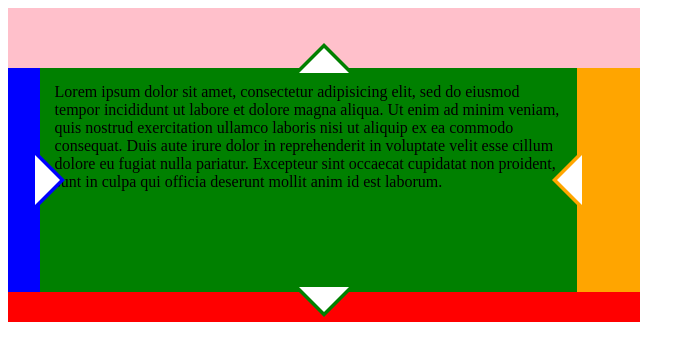
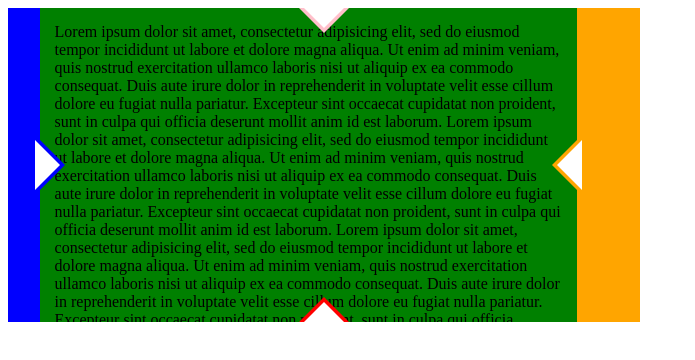
Before and after one commit to abrahamian/collapsible-columns, a website: page index.html in a window 1280 px wide. Shown: the whole page, without its empty margins (0-695 px from the left). Drawn offline with nearby package versions, Linux system fonts and the light colour scheme.

Commit message:
refactor markup and add content to middle column

```diff
--- a/index.html
+++ b/index.html
@@ -6,18 +6,18 @@
 </head>
 <body>
 <body>
-  <div id="example" class="header-expanded footer-expanded">
+  <div id="example">
 
-    <header>
+    <header class="collapsible" data-collapsible="header">
       <div class="toggle-button-container">
-        <div class="toggle-button toggle-header">
+        <div class="toggle-button">
         </div>
       </div>
     </header>
 
-    <div class="column collapsible-column left-column">
+    <div class="collapsible column left-column" data-collapsible="left-column">
       <div class="toggle-button-container">
-        <div class="toggle-button toggle-left-column">
+        <div class="toggle-button">
         </div>
       </div>
 
@@ -31,19 +31,31 @@
         consequat. Duis aute irure dolor in reprehenderit in voluptate velit esse
         cillum dolore eu fugiat nulla pariatur. Excepteur sint occaecat cupidatat non
         proident, sunt in culpa qui officia deserunt mollit anim id est laborum.
+        Lorem ipsum dolor sit amet, consectetur adipisicing elit, sed do eiusmod
+        tempor incididunt ut labore et dolore magna aliqua. Ut enim ad minim veniam,
+        quis nostrud exercitation ullamco laboris nisi ut aliquip ex ea commodo
+        consequat. Duis aute irure dolor in reprehenderit in voluptate velit esse
+        cillum dolore eu fugiat nulla pariatur. Excepteur sint occaecat cupidatat non
+        proident, sunt in culpa qui officia deserunt mollit anim id est laborum.
+        Lorem ipsum dolor sit amet, consectetur adipisicing elit, sed do eiusmod
+        tempor incididunt ut labore et dolore magna aliqua. Ut enim ad minim veniam,
+        quis nostrud exercitation ullamco laboris nisi ut aliquip ex ea commodo
+        consequat. Duis aute irure dolor in reprehenderit in voluptate velit esse
+        cillum dolore eu fugiat nulla pariatur. Excepteur sint occaecat cupidatat non
+        proident, sunt in culpa qui officia deserunt mollit anim id est laborum.
       </div>
     </div>
 
-    <div class="column collapsible-column right-column">
+    <div class="collapsible column right-column" data-collapsible="right-column">
       <div class="toggle-button-container">
-        <div class="toggle-button toggle-right-column">
+        <div class="toggle-button">
         </div>
       </div>
     </div>
 
-    <footer>
+    <footer class="collapsible" data-collapsible="footer">
       <div class="toggle-button-container">
-        <div class="toggle-button toggle-footer">
+        <div class="toggle-button">
         </div>
       </div>
     </footer>
@@ -51,26 +63,11 @@
   </div>
 
   <script type="text/javascript">
-    $('.toggle-left-column')
+    $('.toggle-button')
       .click( function() {
-        $('#example').toggleClass('left-column-expanded');
+        var collapsible = $(this).closest('.collapsible').data('collapsible');
+        $('#example').toggleClass(collapsible + '-expanded');
       });
-
-    $('.toggle-right-column')
-      .click( function() {
-        $('#example').toggleClass('right-column-expanded');
-      });
-
-    $('.toggle-header')
-      .click( function() {
-        $('#example').toggleClass('header-expanded');
-      });
-
-    $('.toggle-footer')
-      .click( function() {
-        $('#example').toggleClass('footer-expanded');
-      });
-
 
   </script>
 
--- a/sass/example.scss
+++ b/sass/example.scss
@@ -76,12 +76,6 @@
     }
   }
 
-  .middle-column .content {
-    width: 100%;
-    height: 100%;
-    padding: 15px;
-  }
-
   @import 'arrow';
   @import 'states';
 
@@ -100,4 +94,11 @@
                 padding $transition-length ease-in-out,
   }
 
+  .middle-column .content {
+    width: 100%;
+    height: 100%;
+    padding: 15px;
+    overflow-y: scroll;
+  }
+
 }
```
Also changed, not shown: css/example.css, 1 other file.
